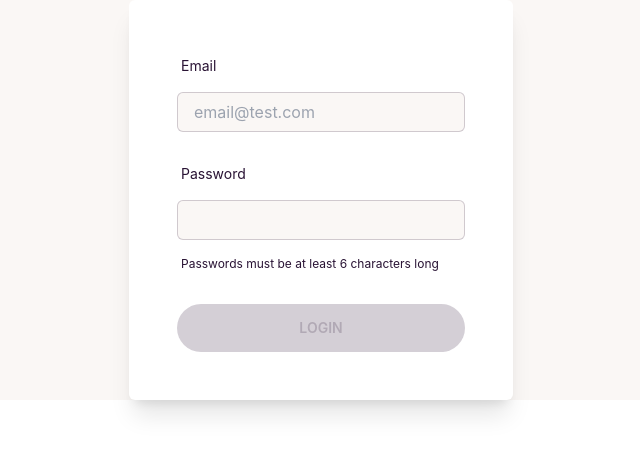
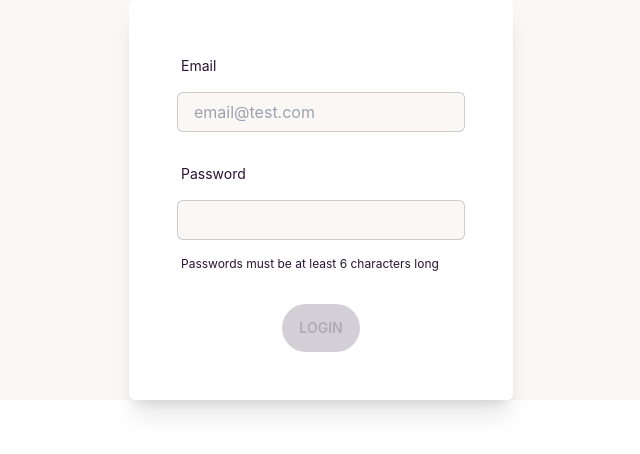
Before and after one commit to geovannasiqueira/desafio-xp-geovanna-siqueira, a React (Create React App) app: page / in a window 1280 px wide. Shown: the top 454 px of the page, without its empty margins (319-959 px from the left). Built offline with nearby package versions, Linux system fonts and the light colour scheme.

Commit message:
feat(login): add path to stocks page on click | feat(stocks): create stocks list page

```diff
--- a/src/App.js
+++ b/src/App.js
@@ -1,6 +1,7 @@
 import { BrowserRouter as Router, Route, Routes } from "react-router-dom";
 import "./App.css";
 import Login from "./Pages/Login";
+import StocksList from "./Pages/StocksList";
 
 function App() {
   return (
@@ -8,6 +9,7 @@ function App() {
       <Router>
         <Routes>
           <Route exact path="/" element={<Login />} />
+          <Route exact path="/stocks" element={<StocksList />} />
         </Routes>
       </Router>
     </div>
--- a/src/Pages/Login.js
+++ b/src/Pages/Login.js
@@ -1,4 +1,5 @@
 import React, { useState } from 'react';
+import { Link } from 'react-router-dom';
 
 function Login() {
   const MIN_PASSWORD_LENGTH = 6;
@@ -60,6 +61,7 @@ function Login() {
             Passwords must be at least 6 characters long
           </span>
         </label>
+        <Link to="/stocks">
           <button
             type="button"
             disabled={enableButton()}
@@ -68,6 +70,7 @@ function Login() {
           >
             Login
           </button>
+        </Link>
       </form>
     </div>
   );
--- /dev/null
+++ b/src/Pages/StocksList.js
@@ -0,0 +1,11 @@
+import React from 'react';
+
+function StocksList() {
+  return (
+    <div>
+      <h1>Stocks</h1>
+    </div>
+  );
+};
+
+export default StocksList;
```
